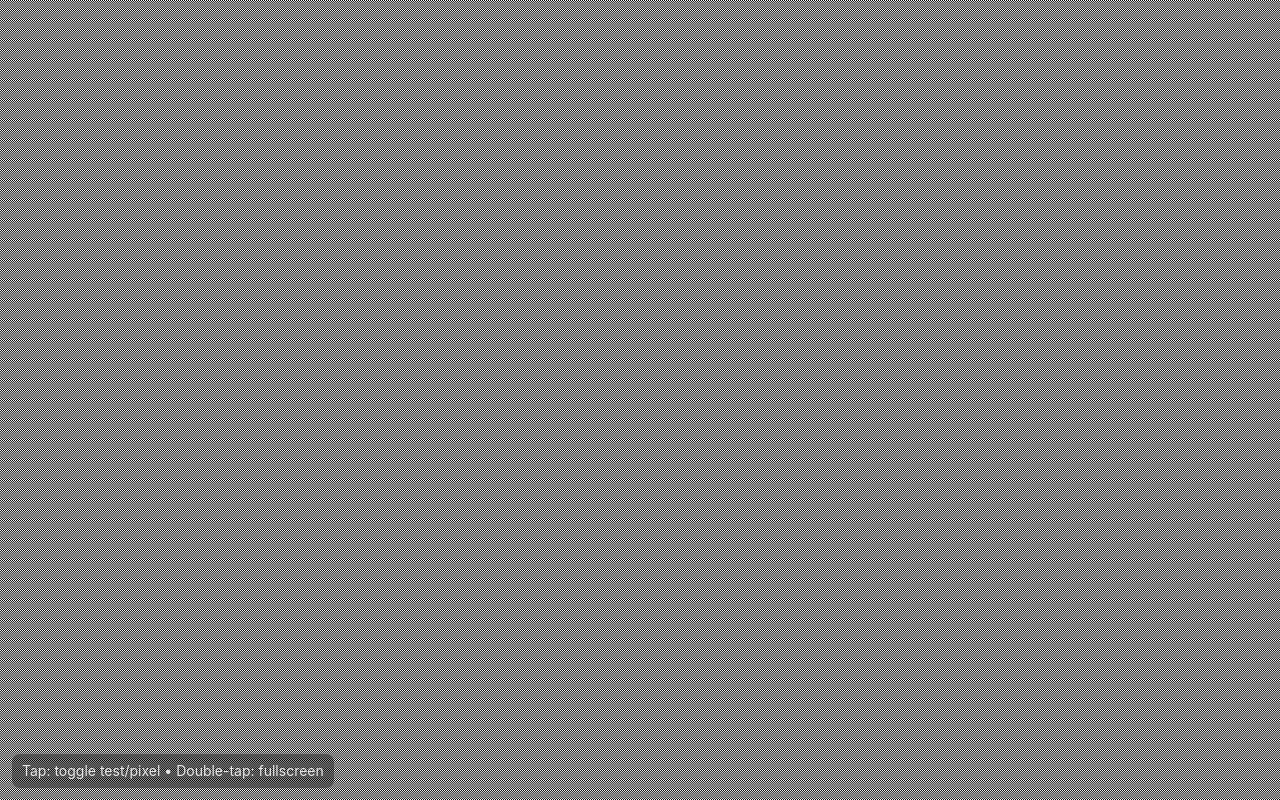
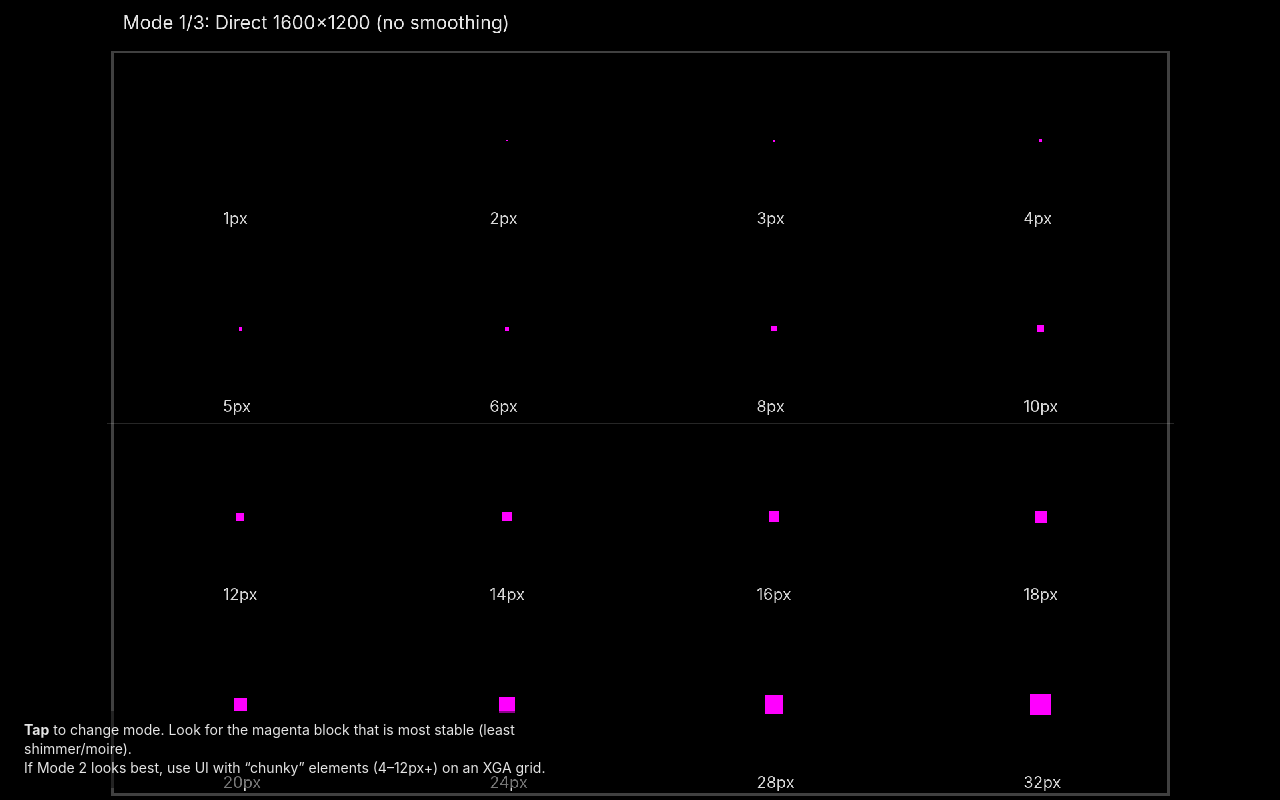
Before and after one commit to ivailo-iliev/web-ball-game, a website: page test2.html in a window 1280 px wide. Drawn offline with Linux system fonts and the light colour scheme.

Commit message:
test projector

```diff
--- a/test2.html
+++ b/test2.html
@@ -4,98 +4,184 @@
   <meta charset="utf-8" />
   <meta name="viewport"
         content="width=device-width,initial-scale=1,maximum-scale=1,user-scalable=no,viewport-fit=cover" />
-  <title>1 projector pixel</title>
+  <title>Magenta Dot Sharpness Test</title>
   <style>
     html, body {
       margin: 0;
       height: 100%;
       background: #000;
       overflow: hidden;
+    }
+    #wrap {
+      position: fixed;
+      inset: 0;
+      display: grid;
+      place-items: center;
+      background: #000;
+    }
+    canvas {
+      background: #000;
+      /* Will be sized by JS to preserve 4:3 */
+      image-rendering: pixelated;
+      image-rendering: crisp-edges;
       touch-action: manipulation;
     }
-    canvas {
-      position: fixed;
-      inset: 0;
-      width: 100vw;
-      height: 100vh;
-
-      /* Try hard to keep 1px edges crisp */
-      image-rendering: pixelated;
-      image-rendering: crisp-edges;
-    }
-    #hint {
+    #hud {
       position: fixed;
       left: 12px;
       bottom: 12px;
-      font: 14px/1.3 -apple-system, system-ui, sans-serif;
-      color: rgba(255,255,255,0.85);
-      background: rgba(0,0,0,0.35);
-      padding: 8px 10px;
-      border-radius: 8px;
+      max-width: min(560px, calc(100vw - 24px));
+      font: 14px/1.35 -apple-system, system-ui, sans-serif;
+      color: rgba(255,255,255,0.9);
+      background: rgba(0,0,0,0.45);
+      padding: 10px 12px;
+      border-radius: 10px;
       user-select: none;
     }
+    #hud b { font-weight: 700; }
   </style>
 </head>
+
 <body>
-  <canvas id="c"></canvas>
-  <div id="hint">Tap: toggle test/pixel • Double-tap: fullscreen</div>
+  <div id="wrap">
+    <canvas id="out"></canvas>
+  </div>
+  <div id="hud"></div>
 
 <script>
 (() => {
-  // Target external framebuffer (your projector input)
-  const OUT_W = 1280, OUT_H = 720;
+  // What the projector reports receiving.
+  const OUT_W = 1600, OUT_H = 1200;   // 4:3
+  // Projector native (EB-X92 is XGA 1024x768).
+  const LOG_W = 1024, LOG_H = 768;
 
-  const canvas = document.getElementById('c');
-  const ctx = canvas.getContext('2d', { alpha: false, desynchronized: true });
+  const sizes = [1,2,3,4,5,6,8,10,12,14,16,18,20,24,28,32]; // in "logical px" for LOG modes
 
-  // Render in projector pixels
-  canvas.width  = OUT_W;
-  canvas.height = OUT_H;
+  const out = document.getElementById('out');
+  const octx = out.getContext('2d', { alpha:false, desynchronized:true });
 
-  // No smoothing anywhere
-  ctx.imageSmoothingEnabled = false;
+  out.width = OUT_W;
+  out.height = OUT_H;
 
-  let mode = "test"; // "test" or "pixel"
+  // Offscreen logical canvas (XGA)
+  const logical = document.createElement('canvas');
+  logical.width = LOG_W;
+  logical.height = LOG_H;
+  const lctx = logical.getContext('2d', { alpha:false });
 
-  function clear() {
-    ctx.fillStyle = "#000";
-    ctx.fillRect(0, 0, OUT_W, OUT_H);
+  let mode = 1; // 1=Direct OUT, 2=LOG->OUT smoothing, 3=LOG->OUT nearest
+  const hud = document.getElementById('hud');
+
+  function fitCanvasCSS() {
+    // Keep 4:3 aspect ratio inside the current viewport
+    const vw = window.innerWidth;
+    const vh = window.innerHeight;
+    const aspect = OUT_W / OUT_H;
+
+    let w = vw;
+    let h = Math.round(vw / aspect);
+    if (h > vh) {
+      h = vh;
+      w = Math.round(vh * aspect);
+    }
+
+    out.style.width = w + "px";
+    out.style.height = h + "px";
   }
 
-  // 1-pixel checkerboard: if you see gray/blur, you are NOT 1:1
-  function drawTestPattern() {
-    const img = ctx.createImageData(OUT_W, OUT_H);
-    const d = img.data;
-    for (let y = 0; y < OUT_H; y++) {
-      for (let x = 0; x < OUT_W; x++) {
-        const on = (x ^ y) & 1;      // alternating 1px pattern
-        const v = on ? 255 : 0;
-        const i = (y * OUT_W + x) * 4;
-        d[i+0] = v; d[i+1] = v; d[i+2] = v; d[i+3] = 255;
-      }
-    }
-    ctx.putImageData(img, 0, 0);
+  function clear(ctx, w, h) {
+    ctx.fillStyle = "#000";
+    ctx.fillRect(0,0,w,h);
   }
 
-  // Draw exactly one projector pixel at (x,y)
-  function drawOnePixel(x, y, color = "#fff") {
-    clear();
-    ctx.fillStyle = color;
-    ctx.fillRect(x|0, y|0, 1, 1);
+  function drawDotsOn(ctx, W, H, dotSizes, label, sizeIsInThisGrid=true) {
+    clear(ctx, W, H);
+
+    // Big, low-frequency title (avoid tiny text)
+    ctx.fillStyle = "rgba(255,255,255,0.9)";
+    ctx.font = "28px -apple-system, system-ui, sans-serif";
+    ctx.fillText(label, 24, 44);
+
+    // Layout: 4 columns x 4 rows
+    const cols = 4;
+    const rows = Math.ceil(dotSizes.length / cols);
+    const cellW = Math.floor(W / cols);
+    const cellH = Math.floor((H - 70) / rows);
+
+    // Crosshair to help focus
+    ctx.fillStyle = "rgba(255,255,255,0.15)";
+    ctx.fillRect(Math.floor(W/2), 70, 1, H-70);
+    ctx.fillRect(0, Math.floor((H+70)/2), W, 1);
+
+    // Dots
+    ctx.fillStyle = "#ff00ff";
+
+    for (let i = 0; i < dotSizes.length; i++) {
+      const s = dotSizes[i];
+      const r = Math.floor(i / cols);
+      const c = i % cols;
+
+      const cx = c * cellW + Math.floor(cellW / 2);
+      const cy = 70 + r * cellH + Math.floor(cellH / 2);
+
+      // Square "dot" of size s x s
+      const x = cx - Math.floor(s/2);
+      const y = cy - Math.floor(s/2);
+      ctx.fillRect(x, y, s, s);
+
+      // Label below: keep it big
+      ctx.fillStyle = "rgba(255,255,255,0.85)";
+      ctx.font = "24px -apple-system, system-ui, sans-serif";
+      ctx.fillText(`${s}px`, cx - 26, cy + Math.floor(cellH/2) - 16);
+      ctx.fillStyle = "#ff00ff";
+    }
+
+    // Border frame (helps spot scaling)
+    ctx.strokeStyle = "rgba(255,255,255,0.25)";
+    ctx.lineWidth = 4;
+    ctx.strokeRect(8, 78, W-16, H-86);
   }
 
   function render() {
-    if (mode === "test") drawTestPattern();
-    else drawOnePixel(640, 360, "#fff"); // center pixel
+    fitCanvasCSS();
+
+    if (mode === 1) {
+      // DIRECT: Draw at 1600x1200 with no smoothing
+      octx.imageSmoothingEnabled = false;
+      drawDotsOn(octx, OUT_W, OUT_H, sizes.map(s => s), "Mode 1/3: Direct 1600×1200 (no smoothing)");
+    }
+
+    if (mode === 2 || mode === 3) {
+      // Draw on logical (XGA), then upscale to OUT
+      lctx.imageSmoothingEnabled = false; // keep dots exact on logical grid
+
+      drawDotsOn(
+        lctx,
+        LOG_W, LOG_H,
+        sizes,
+        (mode === 2)
+          ? "Mode 2/3: Draw 1024×768 → upscale to 1600×1200 (smoothing ON)"
+          : "Mode 3/3: Draw 1024×768 → upscale to 1600×1200 (nearest-neighbor)"
+      );
+
+      // Copy to OUT with chosen scaling filter
+      octx.imageSmoothingEnabled = (mode === 2);
+      clear(octx, OUT_W, OUT_H);
+      octx.drawImage(logical, 0, 0, LOG_W, LOG_H, 0, 0, OUT_W, OUT_H);
+    }
+
+    hud.innerHTML =
+      `<b>Tap</b> to change mode. Look for the magenta block that is most stable (least shimmer/moire).<br>` +
+      `If Mode 2 looks best, use UI with “chunky” elements (4–12px+) on an XGA grid.`;
   }
 
-  // Tap toggles modes
+  window.addEventListener('resize', render);
   window.addEventListener('click', () => {
-    mode = (mode === "test") ? "pixel" : "test";
+    mode = (mode % 3) + 1;
     render();
   }, { passive: true });
 
-  // Double tap to request fullscreen (works on many recent iOS versions)
+  // Optional: double-tap for fullscreen
   let lastTap = 0;
   window.addEventListener('touchend', async () => {
     const now = Date.now();
```
